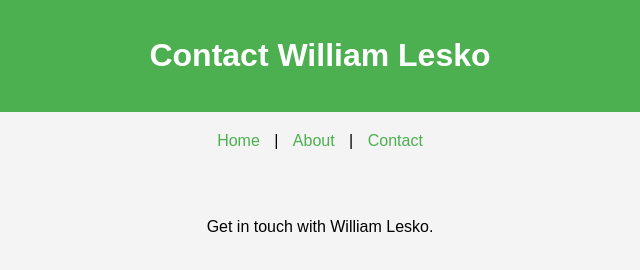
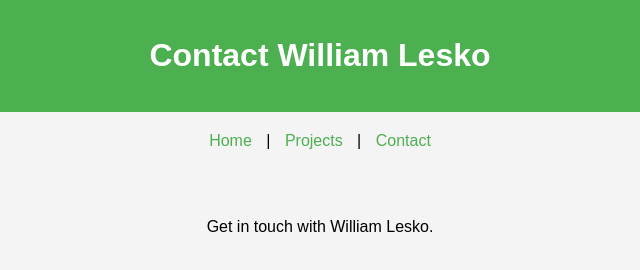
Before and after one commit to WillLesko7/WillLesko7.github.io, a plain HTML site: page contact.html in a window 1280 px wide. Shown: the full height of the page, 320-960 px from the left. Drawn offline with Linux system fonts and the light colour scheme.

Commit message:
Update contact.html

```diff
--- a/contact.html
+++ b/contact.html
@@ -11,7 +11,7 @@
         <h1>Contact William Lesko</h1>
     </header>
     <nav>
-        <a href="index.html">Home</a> | <a href="about.html">About</a> | <a href="contact.html">Contact</a>
+        <a href="index.html">Home</a> | <a href="projects.html">Projects</a> | <a href="contact.html">Contact</a>
     </nav>
     <main>
         <p>Get in touch with William Lesko.</p>
```
